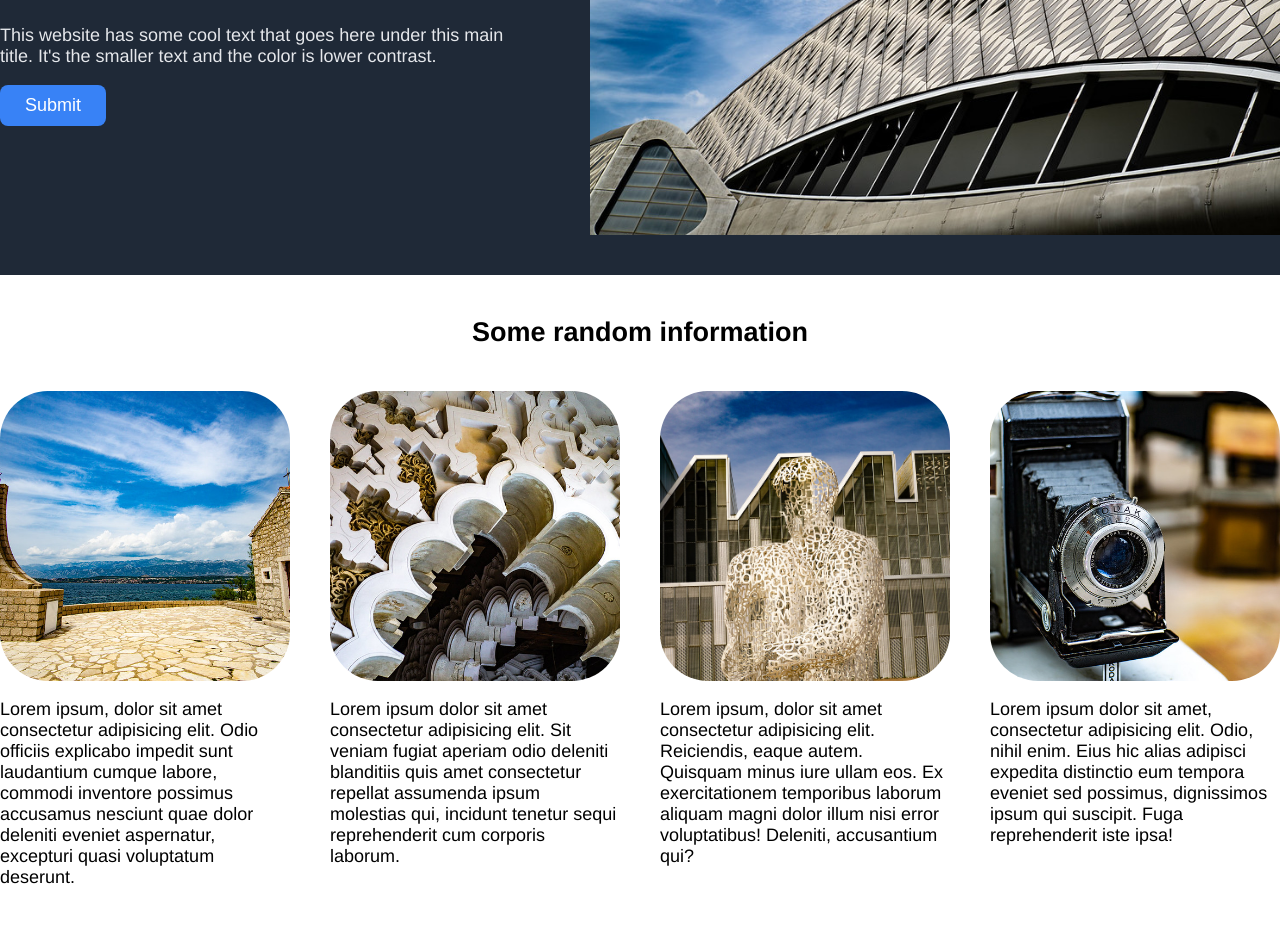
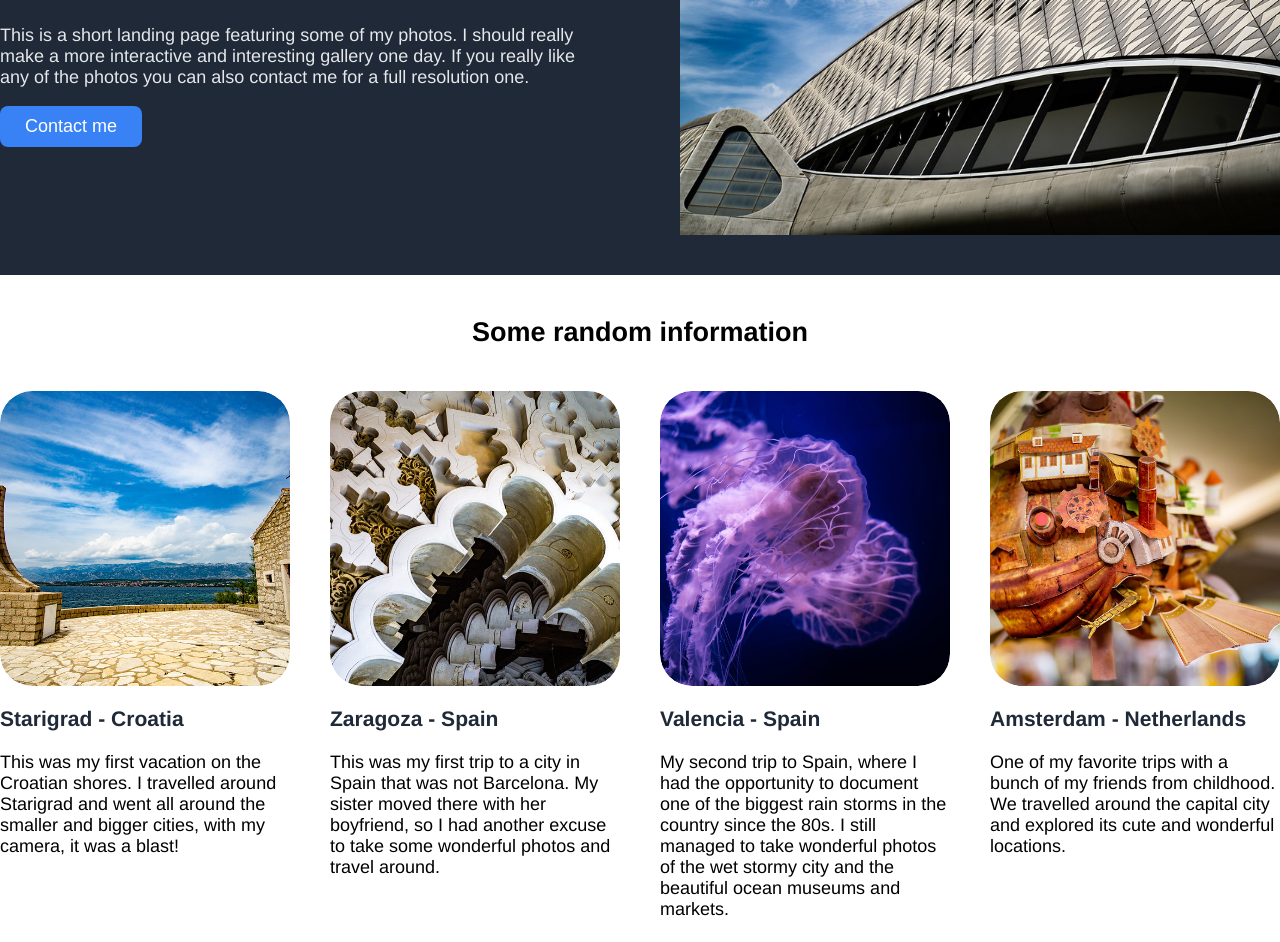
Before and after one commit to DKirbi/TOP-Landing-page, a website: page index.html in a window 1280 px wide. Shown: the part 305-1247 px from the top of the page. Drawn offline with Linux system fonts and the light colour scheme.

Commit message:
add some additional styling and some of my own photos

```diff
--- a/index.html
+++ b/index.html
@@ -13,43 +13,77 @@
             <div class="nav-wrapper">
                 <div class="logo"><a href="#" class="link"> Header Logo</a></div>
                 <ul class="navigation">
-                    <li><a href="#" class="link">header link one</a></li>
-                    <li><a href="#" class="link">header link two</a></li>
-                    <li><a href="#" class="link">header link three</a></li>
+                    <li><a href="#hero" class="link">Home</a></li>
+                    <li><a href="#random-info" class="link">Random info</a></li>
+                    <li><a href="#testimonial" class="link">Testimonials</a></li>
                 </ul>
             </div>
         </div>
     </header>
-    <section class="hero">
+    <section id="hero">
         <div class="wrapper">
             <div class="hero-wrapper">
                 <div class="text">
-                    <h1>This website is awesome</h1>
-                    <p>This website has some cool text that goes here under this main title. It's the smaller text and the color is lower contrast.</p>
-                    <button>Submit</button>
+                    <h1>This website photography portoflio is awesome</h1>
+                    <p>This is a short landing page featuring some of my photos. I should really make a more interactive and interesting gallery one day. If you really like any of the photos you can also contact me for a full resolution one.</p>
+                    <a href="mailto:davor.kirbis@gmail.com"><button>Contact me</button></a>
                 </div>
                 <img src="images/04.jpeg" class="hero-image" />
             </div>
         </div>
     </section>
-    <section class="random-info">
+    <section id="random-info">
         <div class="wrapper">
             <h2>Some random information</h2>
             <div class="box-wrapper">
 
-                <div class="box"><img src="images/01.jpeg" class="box-image" />
-                <p>Lorem ipsum, dolor sit amet consectetur adipisicing elit. Odio officiis explicabo impedit sunt laudantium cumque labore, commodi inventore possimus accusamus nesciunt quae dolor deleniti eveniet aspernatur, excepturi quasi voluptatum deserunt.</p>
+                <div class="box">
+                    <a href="https://www.flickr.com/photos/davorkirbis/52238846200/in/album-72177720300781730/lightbox/" target="_blank">
+                        <div class="img-wrapper">
+                            <img src="images/01.jpeg" class="box-image" />
+                        </div>
+                    </a>
+                    <div class="article">
+                        <a href="https://www.flickr.com/photos/davorkirbis/52238846200/in/album-72177720300781730/lightbox/" class="link" target="_blank"><h3>Starigrad - Croatia</h3></a>
+                        <p>This was my first vacation on the Croatian shores. I travelled around Starigrad and went all around the smaller and bigger cities, with my camera, it was a blast!</p>
+                    </div>
                 </div>
-                <div class="box"><img src="images/02.jpeg" class="box-image" />
-                <p>Lorem ipsum dolor sit amet consectetur adipisicing elit. Sit veniam fugiat aperiam odio deleniti blanditiis quis amet consectetur repellat assumenda ipsum molestias qui, incidunt tenetur sequi reprehenderit cum corporis laborum.</p></div>
-                <div class="box"><img src="images/03.jpeg" class="box-image" />
-                <p>Lorem ipsum, dolor sit amet consectetur adipisicing elit. Reiciendis, eaque autem. Quisquam minus iure ullam eos. Ex exercitationem temporibus laborum aliquam magni dolor illum nisi error voluptatibus! Deleniti, accusantium qui?</p></div>
-                <div class="box"><img src="images/05.jpeg" class="box-image" />
-                <p>Lorem ipsum dolor sit amet, consectetur adipisicing elit. Odio, nihil enim. Eius hic alias adipisci expedita distinctio eum tempora eveniet sed possimus, dignissimos ipsum qui suscipit. Fuga reprehenderit iste ipsa!</p></div>
+                <div class="box">
+                    <a href="https://www.flickr.com/photos/davorkirbis/26963838067/in/album-72157694588300731/lightbox/" target="_blank">
+                        <div class="img-wrapper">
+                            <img src="images/02.jpeg" class="box-image" />
+                        </div>
+                    </a>
+                    <div class="article">
+                        <a href="https://www.flickr.com/photos/davorkirbis/26963838067/in/album-72157694588300731/lightbox/" class="link" target="_blank"><h3>Zaragoza - Spain</h3></a>
+                        <p>This was my first trip to a city in Spain that was not Barcelona. My sister moved there with her boyfriend, so I had another excuse to take some wonderful photos and travel around.</p>
+                    </div>
+                </div>
+                <div class="box">
+                    <a href="https://www.flickr.com/photos/davorkirbis/40777516323/in/album-72157680172241488/lightbox/" target="_blank">
+                        <div class="img-wrapper">
+                            <img src="images/09.jpeg" class="box-image" />
+                        </div>
+                    </a>
+                    <div class="article">
+                        <a href="https://www.flickr.com/photos/davorkirbis/40777516323/in/album-72157680172241488/lightbox/" class="link" target="_blank"><h3>Valencia - Spain</h3></a>
+                        <p>My second trip to Spain, where I had the opportunity to document one of the biggest rain storms in the country since the 80s. I still managed to take wonderful photos of the wet stormy city and the beautiful ocean museums and markets.</p>
+                    </div>
+                </div>
+                <div class="box">
+                    <a href="https://www.flickr.com/photos/davorkirbis/44780950444/in/album-72157702721072525/lightbox/" target="_blank">
+                        <div class="img-wrapper">
+                            <img src="images/10.jpeg" class="box-image" />
+                        </div>
+                    </a>
+                    <div class="article">
+                        <a href="https://www.flickr.com/photos/davorkirbis/44780950444/in/album-72157702721072525/lightbox/" class="link" target="_blank"><h3>Amsterdam - Netherlands</h3></a>
+                        <p>One of my favorite trips with a bunch of my friends from childhood. We travelled around the capital city and explored its cute and wonderful locations. </p>
+                    </div></div>
             </div>
         </div>
     </section>
-    <section class="testimonial">
+    <section id="testimonial">
         <div class="wrapper">
             <div class="testimonial-wrapper">
                 <p class="testimonial">“Your work is going to fill a large part of your life, and the only way to be truly satisfied is to do what you believe is great work. And the only way to do great work is to love what you do. If you haven't found it yet, keep looking. Don't settle. As with all matters of the heart, you'll know when you find it.” </p>
@@ -62,10 +96,10 @@
             <div class="cta-wrapper">
                 <div class="text">
                     <h2>Call to action, it's time!</h2>
-                    <p>Sign up for our product by clicking that button right over there.</p>
+                    <p>You can also look at all of my albums. I don't normally give the link away, but if you made it this far, you deserve it!</p>
 
                 </div>
-                <button class="secondary">Sign up</button>
+                <a href="https://www.flickr.com/photos/davorkirbis/albums"><button class="secondary">Look at my albums</button></a>
             </div>
         </div>
     </section>
--- a/sass/styles.scss
+++ b/sass/styles.scss
@@ -3,10 +3,15 @@ $blue: #3882F6;
 $gray: #e5e7eb;
 $white: #fff;
 
+html {
+    scroll-behavior: smooth;
+}
+
 body {
     margin: 0;
     font-family: Helvetica, Arial, sans-serif;
     font-size: 18px;
+
 }
 
 .wrapper {
@@ -72,7 +77,7 @@ header {
         text-decoration-color:rgb(33, 131, 187);
     }
 }
-.hero {
+#hero {
     background-color: $darkblue;
     color: $gray;
     .hero-wrapper {
@@ -95,7 +100,7 @@ header {
     }
 }
 
-.random-info {
+#random-info {
     h2 {
         text-align: center;
         padding: 20px;
@@ -110,19 +115,45 @@ header {
             flex-direction: column;
             height: auto;
             flex: 1;
-            .box-image {
-                max-width:100%;
-                object-fit: cover;
-                border-radius: 3rem;
-                aspect-ratio: 1/1;
+            &:hover .article a {
+                color: $darkblue;
+                text-decoration: underline;
+                text-decoration-thickness: 3px;
+                text-decoration-color:rgb(33, 131, 187);
             }
+            .img-wrapper {
+                border-radius: 2rem;
+                overflow: hidden;
+                height: 100%;
+                filter: grayscale(1%);
+                &:hover .box-image {
+                    transform: scale(1.3);
+                    filter: grayscale(70%);
+                }
+                .box-image {
+                    width:100%;
+                    height: 100%;
+                    object-fit: cover;
+                    border-radius: 2rem;
+                    aspect-ratio: 1/1;
+                    transition: all .7s;
+
+                }
+            }
+            .article {
+                a {
+                    color: $darkblue;
+                }
+            }
+
+
         }
 
     }
 }
 
 
-.testimonial {
+#testimonial {
     background-color: $gray;
     .testimonial-wrapper {
         padding: 100px 200px;
```
Also changed, not shown: css/styles.css, images/09.jpeg (added), images/10.jpeg (added).
